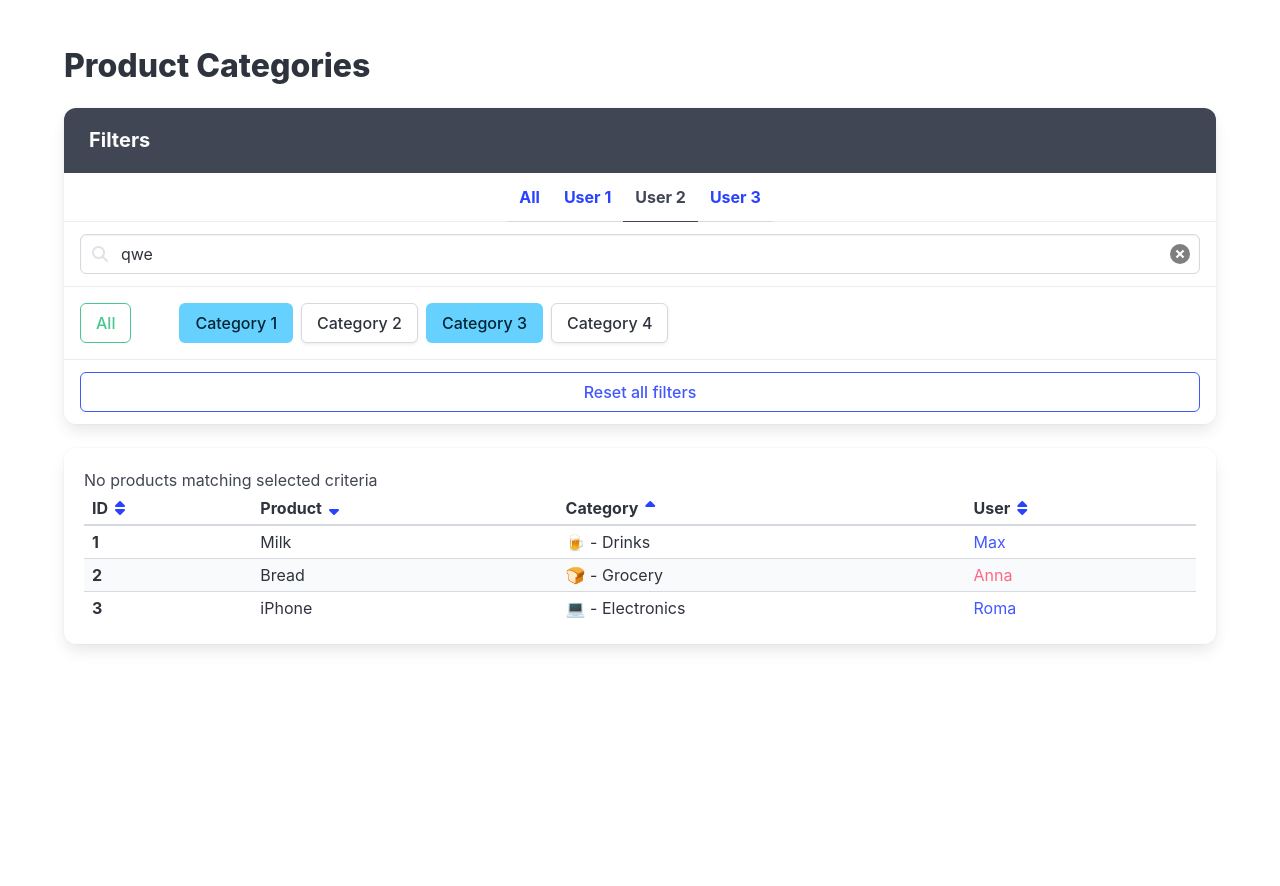
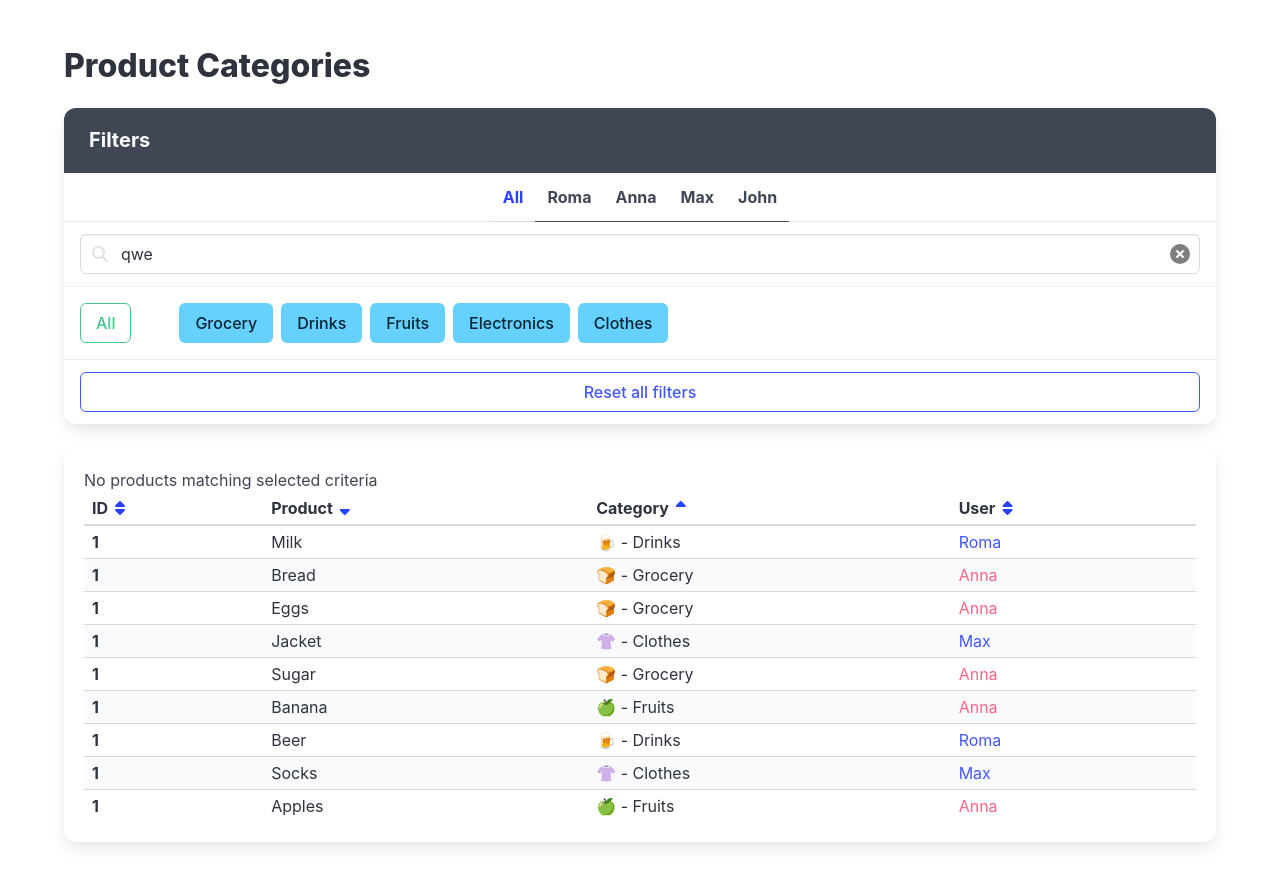
Before and after one commit to romkas228/react_practice_Roman_Danuliyk, a React (Vite) app: page / in a window 1280 px wide. Shown: the top 886 px of the page. Before the commit the page ends 800 px from the top, so only its background shows below. Built offline with nearby package versions, Linux system fonts and the light colour scheme.

Commit message:
Rendered lists without sorting and filtering

```diff
--- a/src/App.jsx
+++ b/src/App.jsx
@@ -1,19 +1,25 @@
 /* eslint-disable jsx-a11y/accessible-emoji */
 import React from 'react';
+import cn from 'classnames';
 import './App.scss';
 
-// import usersFromServer from './api/users';
-// import categoriesFromServer from './api/categories';
-// import productsFromServer from './api/products';
+import usersFromServer from './api/users';
+import categoriesFromServer from './api/categories';
+import productsFromServer from './api/products';
 
-// const products = productsFromServer.map((product) => {
-//   const category = null; // find by product.categoryId
-//   const user = null; // find by category.ownerId
+const products = productsFromServer.map(product => {
+  const category = categoriesFromServer.find(cat => {
+    return product.categoryId === cat.id;
+  }); // find by product.categoryId
+  const user = usersFromServer.find(u => {
+    return category.ownerId === u.id;
+  }); // find by category.ownerId
 
-//   return null;
-// });
+  return { ...product, category, user };
+});
 
-export const App = () => (
+export const App = () => {
+  return (
     <div className="section">
       <div className="container">
         <h1 className="title">Product Categories</h1>
@@ -26,18 +32,13 @@ export const App = () => (
               <a data-cy="FilterAllUsers" href="#/">
                 All
               </a>
-
-            <a data-cy="FilterUser" href="#/">
-              User 1
+              {usersFromServer.map(user => {
+                return (
+                  <a data-cy="FilterUser" href="#/" className="is-active">
+                    {user.name}
                   </a>
-
-            <a data-cy="FilterUser" href="#/" className="is-active">
-              User 2
-            </a>
-
-            <a data-cy="FilterUser" href="#/">
-              User 3
-            </a>
+                );
+              })}
             </p>
 
             <div className="panel-block">
@@ -74,28 +75,17 @@ export const App = () => (
                 All
               </a>
 
+              {categoriesFromServer.map(category => {
+                return (
                   <a
                     data-cy="Category"
                     className="button mr-2 my-1 is-info"
                     href="#/"
                   >
-              Category 1
+                    {category.title}
                   </a>
-
-            <a data-cy="Category" className="button mr-2 my-1" href="#/">
-              Category 2
-            </a>
-
-            <a
-              data-cy="Category"
-              className="button mr-2 my-1 is-info"
-              href="#/"
-            >
-              Category 3
-            </a>
-            <a data-cy="Category" className="button mr-2 my-1" href="#/">
-              Category 4
-            </a>
+                );
+              })}
             </div>
 
             <div className="panel-block">
@@ -168,47 +158,32 @@ export const App = () => (
             </thead>
 
             <tbody>
+              {products.map(product => {
+                return (
                   <tr data-cy="Product">
                     <td className="has-text-weight-bold" data-cy="ProductId">
                       1
                     </td>
 
-              <td data-cy="ProductName">Milk</td>
-              <td data-cy="ProductCategory">🍺 - Drinks</td>
+                    <td data-cy="ProductName">{product.name}</td>
+                    <td data-cy="ProductCategory">{`${product.category.icon} - ${product.category.title}`}</td>
 
-              <td data-cy="ProductUser" className="has-text-link">
-                Max
+                    <td
+                      data-cy="ProductUser"
+                      className={cn({
+                        'has-text-link': product.user.sex === 'm',
+                        'has-text-danger': product.user.sex === 'f',
+                      })}
+                    >
+                      {product.user.name}
                     </td>
                   </tr>
-
-            <tr data-cy="Product">
-              <td className="has-text-weight-bold" data-cy="ProductId">
-                2
-              </td>
-
-              <td data-cy="ProductName">Bread</td>
-              <td data-cy="ProductCategory">🍞 - Grocery</td>
-
-              <td data-cy="ProductUser" className="has-text-danger">
-                Anna
-              </td>
-            </tr>
-
-            <tr data-cy="Product">
-              <td className="has-text-weight-bold" data-cy="ProductId">
-                3
-              </td>
-
-              <td data-cy="ProductName">iPhone</td>
-              <td data-cy="ProductCategory">💻 - Electronics</td>
-
-              <td data-cy="ProductUser" className="has-text-link">
-                Roma
-              </td>
-            </tr>
+                );
+              })}
             </tbody>
           </table>
         </div>
       </div>
     </div>
   );
+};
```
Lines whose indentation alone changed are shown as unchanged.
